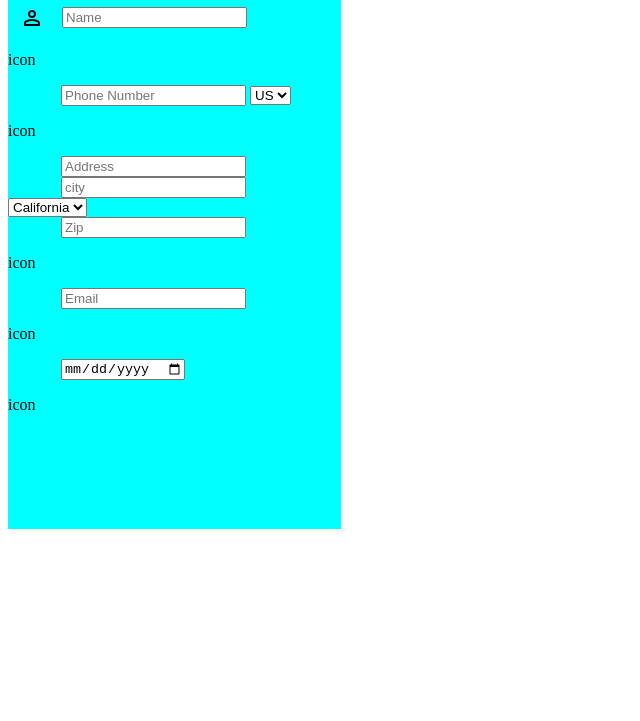
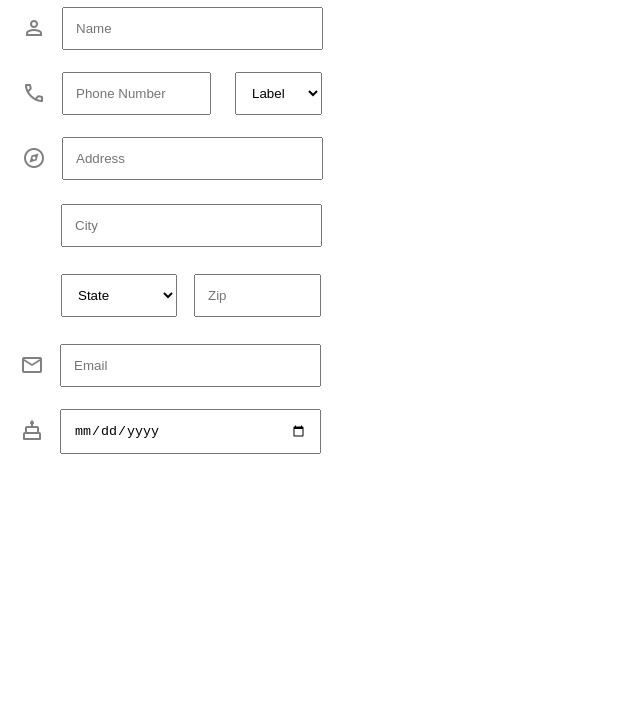
Before and after one commit to SuperAdolfo/mobile-form, a plain HTML site: page index.html in a window 1280 px wide. Shown: the part 79-800 px from the top of the page, without its empty margins (0-640 px from the left). Drawn offline with nearby package versions, Linux system fonts and the light colour scheme.

Commit message:
finish assignment

```diff
--- a/index.html
+++ b/index.html
@@ -16,23 +16,25 @@
       </div>
 
         <div class="navbar">
+
+
+          <div class="contacts">Contacts</div>
+
           <span class="material-symbols-outlined" id="menu">
             menu
             </span>
-          <div class="contacts">Contacts</div>
 
+          <div id="double">
           <span class="material-symbols-outlined" id="more-vert">
             more_vert
             </span>
           <span class="material-symbols-outlined" id="search">
             search
             </span>
-
+          </div>
         </div>
 
         <form action="#">
-
-
 
           <div class="material-symbols-outlined name">
             <span class="person">
@@ -41,45 +43,50 @@
             <input type="text" id="fname" placeholder="Name" />
           </div>
 
-
-
-          <div class="phone">
-            <p>icon</p>
-            <input type="number" placeholder="Phone Number">
-            <select name="country" id="country">
-              <option value="us">US</option>
+          <div class="material-symbols-outlined name">
+            <span class="person">
+              phone
+              </span>
+            <input type="text" id="phone" placeholder="Phone Number" />
+            <select name="label" id="label">
+              <option value="label">Label</option>
             </select>
           </div>
 
-          <div class="address">
-            <p>icon</p>
-            <input type="text" placeholder="Address">
+          <div class="material-symbols-outlined name">
+            <span class="person">
+              explore
+              </span>
+            <input type="text" id="fname" placeholder="Address" />
           </div>
 
           <div class="city">
-            <input type="text" placeholder="city">
+          <input type="text" id="city" placeholder="City" />
          </div>
 
-          <div class="state">
          <select name="state" id="state">
-              <option value="california">California</option>
+          <option value="state">State</option>
         </select>
+
+        <div class="zip">
+          <input type="text" id="zip" placeholder="Zip" />
          </div>
 
-          <div class="zip">
-            <input type="number" placeholder="Zip">
+         <div class="material-symbols-outlined email">
+          <span class="person">
+            mail
+            </span>
+          <input type="email" id="email" placeholder="Email" />
         </div>
 
-          <div class="email">
-            <p>icon</p>
-            <input type="email" placeholder="Email">
+        <div class="material-symbols-outlined email">
+          <span class="person">
+            cake
+            </span>
+          <input type="date" id="date" placeholder="Birthday" />
         </div>
 
-          <div>
-            <p>icon</p>
-            <input type="date" placeholder="Birthday">
-            <p>icon</p>
-          </div>
+
 
 
         </form>
--- a/styles.css
+++ b/styles.css
@@ -1,8 +1,11 @@
 .main {
     width: 333px;
     height: 600px;
-    background-color: aqua;
+    background-color: none;
+    font-family: helvetica;
 }
+
+
 
 .shapes {
     background-image: url(./images/purple.png);
@@ -10,17 +13,28 @@
 }
 
 .navbar {
-    background-color: blueviolet;
+    background-color: rgb(118, 29, 226);
     width: auto;
     height: 45px;
+    color: white;
 }
 
+
 #menu {
-    float: left;
     position: relative;
-    left: 15px;
-    bottom: -9px;
+    right: 296px;
+    top: -9px;
 }
+
+#double {
+    position: relative;
+    left: 23px;
+}
+
+form {
+    color: grey;
+}
+
 
 span {
     float: right;
@@ -29,7 +43,7 @@ span {
 .contacts {
     position: relative;
     top: 12px;
-    right: -45px;
+    right: -67px;
 }
 
 .material-symbols-outlined, #search #more-vert {
@@ -41,8 +55,8 @@ span {
 .person {
     float: left;
     position: relative;
-    top: 21px;
-    right: -20px;
+    top: 31px;
+    right: -22px;
 }
 
 input {
@@ -53,4 +67,70 @@ input {
     position: relative;
     left: -15px;
     margin-top: 22px;
+    width: 233px;
+    padding: 12px;
 }
+
+#phone {
+    position: relative;
+    left: -15px;
+    margin-top: 22px;
+    width: 121px;
+    padding: 12px;
+}
+
+#label {
+    position: relative;
+    left: -15px;
+    margin-top: 22px;
+    width: 87px;
+    padding: 12px;
+}
+
+#city {
+    position: relative;
+    left: 0px;
+    margin-top: 22px;
+    width: 233px;
+    padding: 12px;
+    top: -5px;
+}
+
+#state {
+    position: relative;
+    left: 53px;
+    margin-top: 22px;
+    padding: 12px;
+    width: 116px;
+}
+
+#zip {
+    position: relative;
+    left: 133px;
+    margin-top: 22px;
+    width: 99px;
+    padding: 12px;
+    top: -65px;
+}
+
+#email {
+    position: relative;
+    left: -15px;
+    margin-top: 22px;
+    width: 233px;
+    padding: 12px;
+}
+
+.email {
+    position: relative;
+    top: -60px;
+    right: 10px;
+}
+
+#date {
+    position: relative;
+    left: -15px;
+    margin-top: 22px;
+    width: 233px;
+    padding: 12px;
+}
```
Lines whose indentation alone changed are shown as unchanged.
